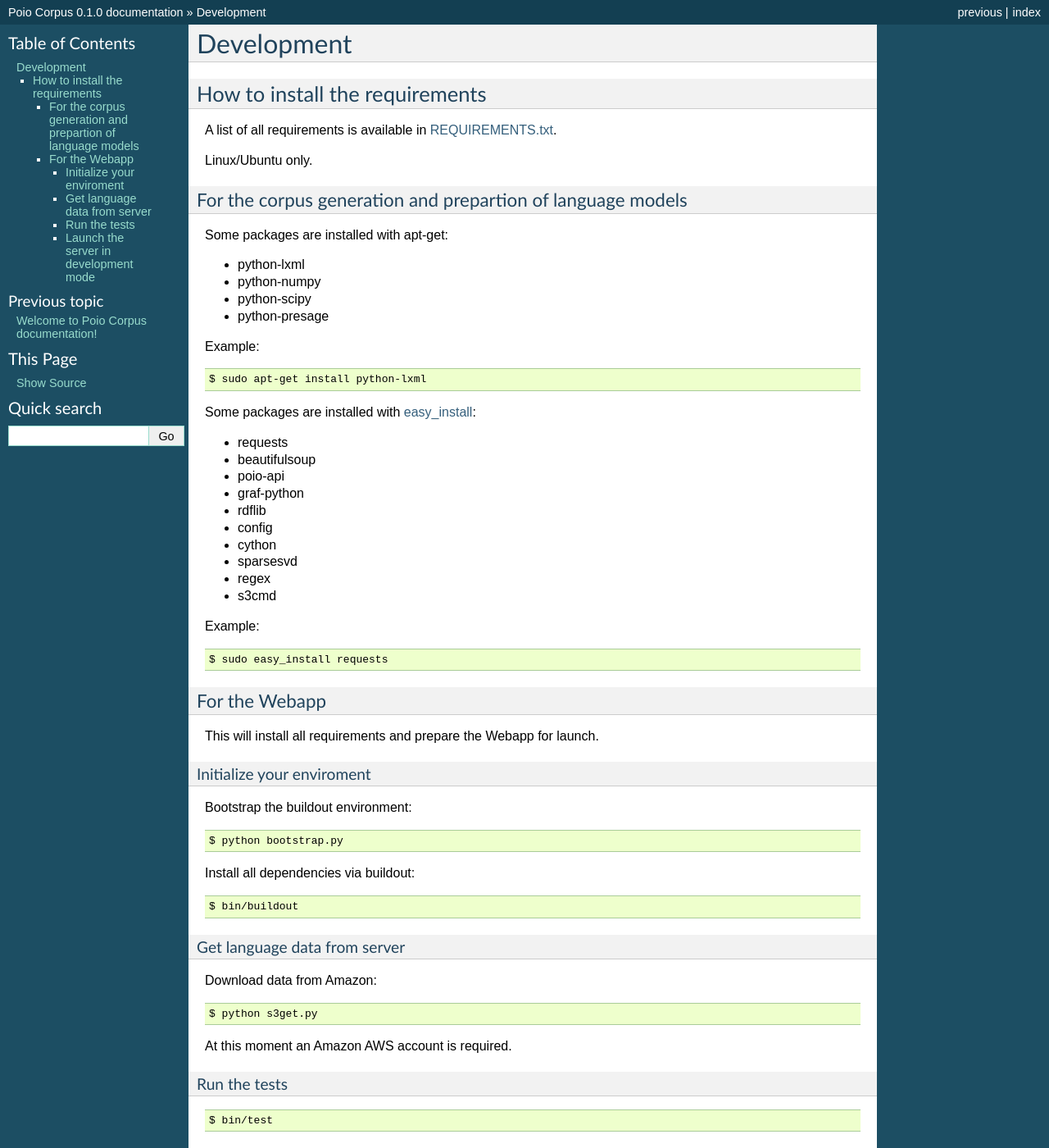
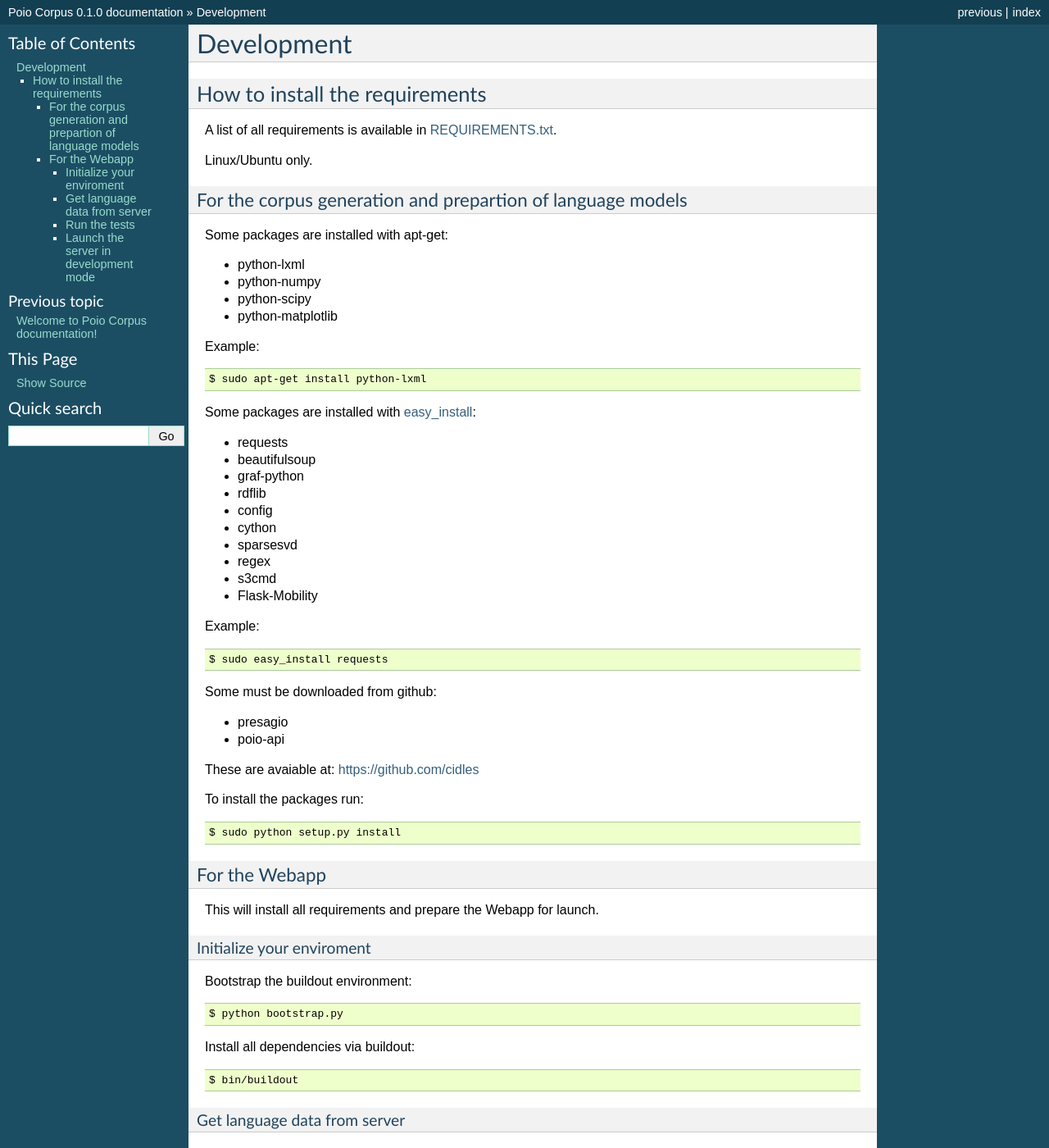
Before and after one commit to Poio-NLP/poio-corpus, a Sphinx documentation site: the page built from docs/developers.rst, in a window 1280 px wide and 1400 px high. Shown: the whole window at 82% size. Built offline with Sphinx 7.4.7, drawn with Linux system fonts in a browser that asks for light colours; some of the changed text lies outside the part shown.

Commit message:
updated documentation

```diff
--- a/docs/developers.rst
+++ b/docs/developers.rst
@@ -18,7 +18,7 @@
 * python-lxml
 * python-numpy
 * python-scipy
-* python-presage
+* python-matplotlib
 
 Example::
 
@@ -37,10 +36,23 @@
 * sparsesvd
 * regex
 * s3cmd
+* Flask-Mobility
 
 Example::
 
 $ sudo easy_install requests
+
+Some must be downloaded from github:
+
+* presagio
+* poio-api
+
+These are avaiable at: `https://github.com/cidles
+<https://github.com/cidles>`_
+
+To install the packages run::
+
+$ sudo python setup.py install
 
 
 For the Webapp
@@ -66,9 +78,7 @@
 
 Download data from Amazon::
 
-$ python s3get.py
-
-At this moment an Amazon AWS account is required.
+$ python get_corpus_data.py
 
 
 Run the tests
```
Also changed, not shown: other parts of docs/developers.rst (+0 -1 lines).
